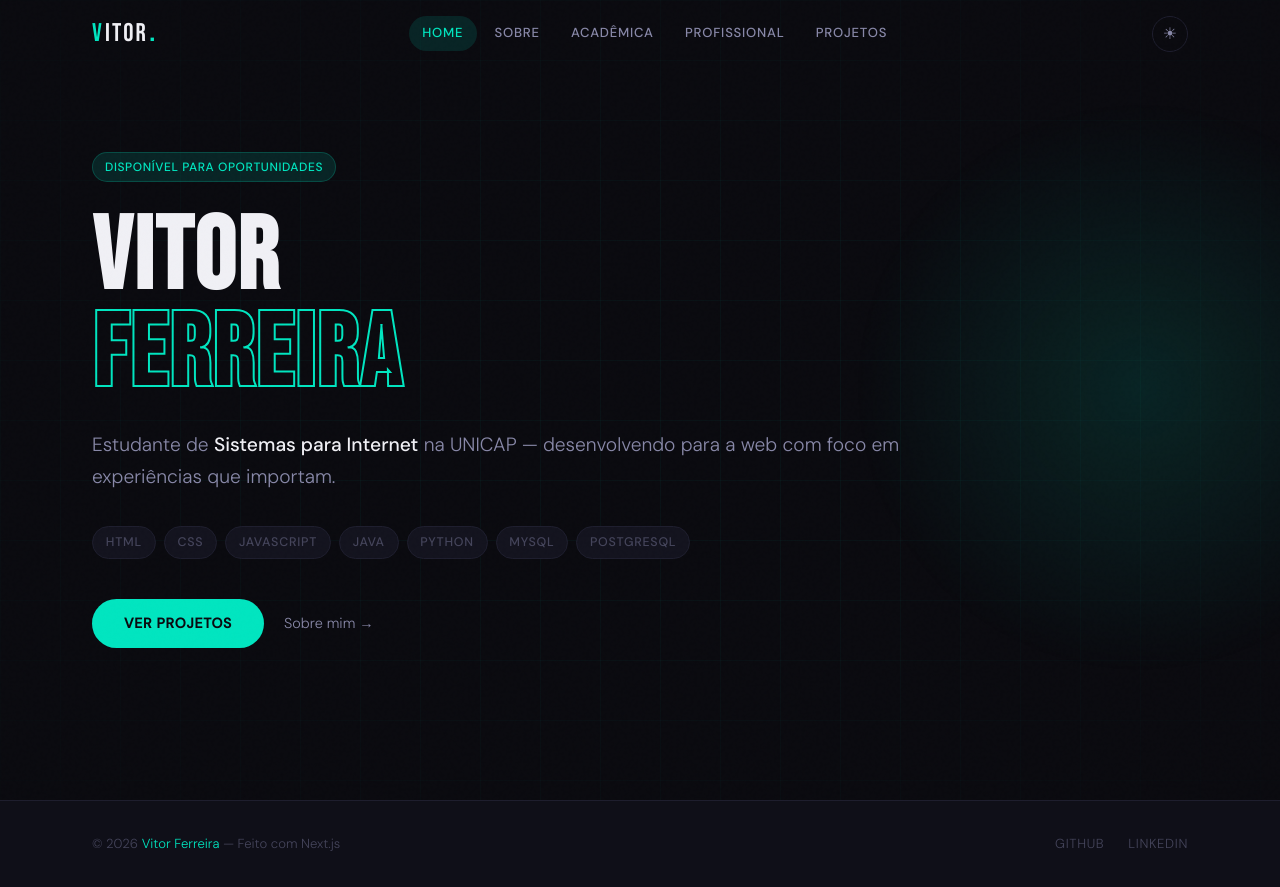
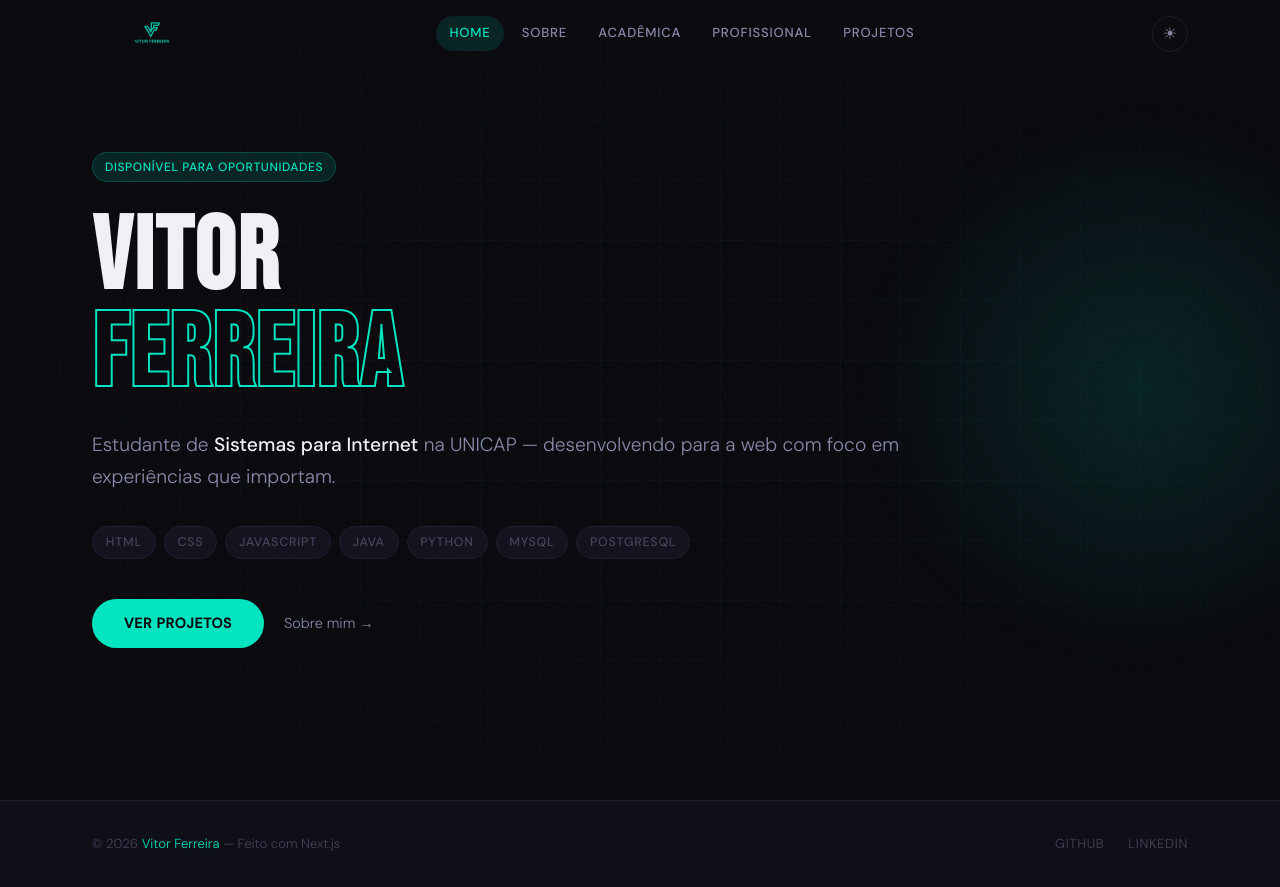
Before and after one commit to vitorferrr/portfolio-vitor, a Next.js app in the folder portfolio-vitor/: page / in a window 1280 px wide. Built offline with nearby package versions, Linux system fonts and the light colour scheme.

Commit message:
feat: atualizar com logo personalizada VF

```diff
--- a/portfolio-vitor/components/Navbar.js
+++ b/portfolio-vitor/components/Navbar.js
@@ -1,5 +1,6 @@
 'use client';
 
+import Image from 'next/image';
 import Link from 'next/link';
 import { usePathname } from 'next/navigation';
 import { useEffect, useState } from 'react';
@@ -35,9 +36,14 @@ export default function Navbar() {
       <div className={`container ${styles.inner}`}>
         {/* Logo */}
         <Link href="/" className={styles.logo}>
-          <span className={styles.logoAccent}>V</span>
-          <span>ITOR</span>
-          <span className={styles.logoDot}>.</span>
+            <Image
+                src="/logo.png"
+                alt="Vitor Ferreira Logo"
+                width={120}
+                height={40}
+                priority
+                style={{ objectFit: 'contain' }}
+            />
         </Link>
 
         {/* Desktop links */}
--- a/portfolio-vitor/components/Navbar.module.css
+++ b/portfolio-vitor/components/Navbar.module.css
@@ -30,17 +30,11 @@
 
 /* Logo */
 .logo {
-  font-family: var(--font-display);
-  font-size: 1.6rem;
-  letter-spacing: 0.08em;
   display: flex;
-  align-items: baseline;
-  gap: 0.05em;
+  align-items: center;
   transition: opacity var(--transition);
 }
 .logo:hover { opacity: 0.8; }
-.logoAccent { color: var(--accent); }
-.logoDot { color: var(--accent); font-size: 2rem; line-height: 1; }
 
 /* Nav links */
 .nav {
```
Also changed, not shown: portfolio-vitor/public/logo.png (added).
